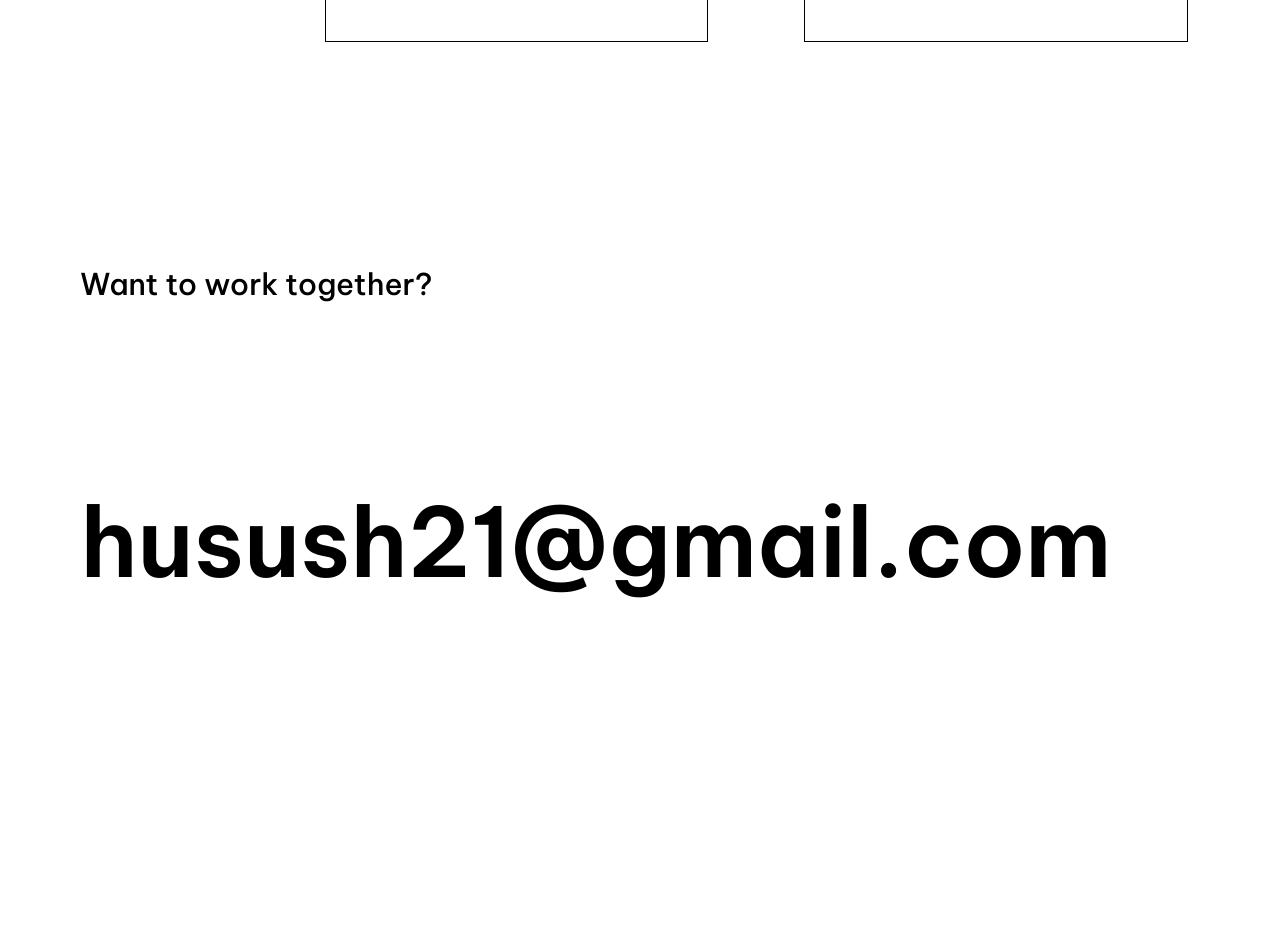
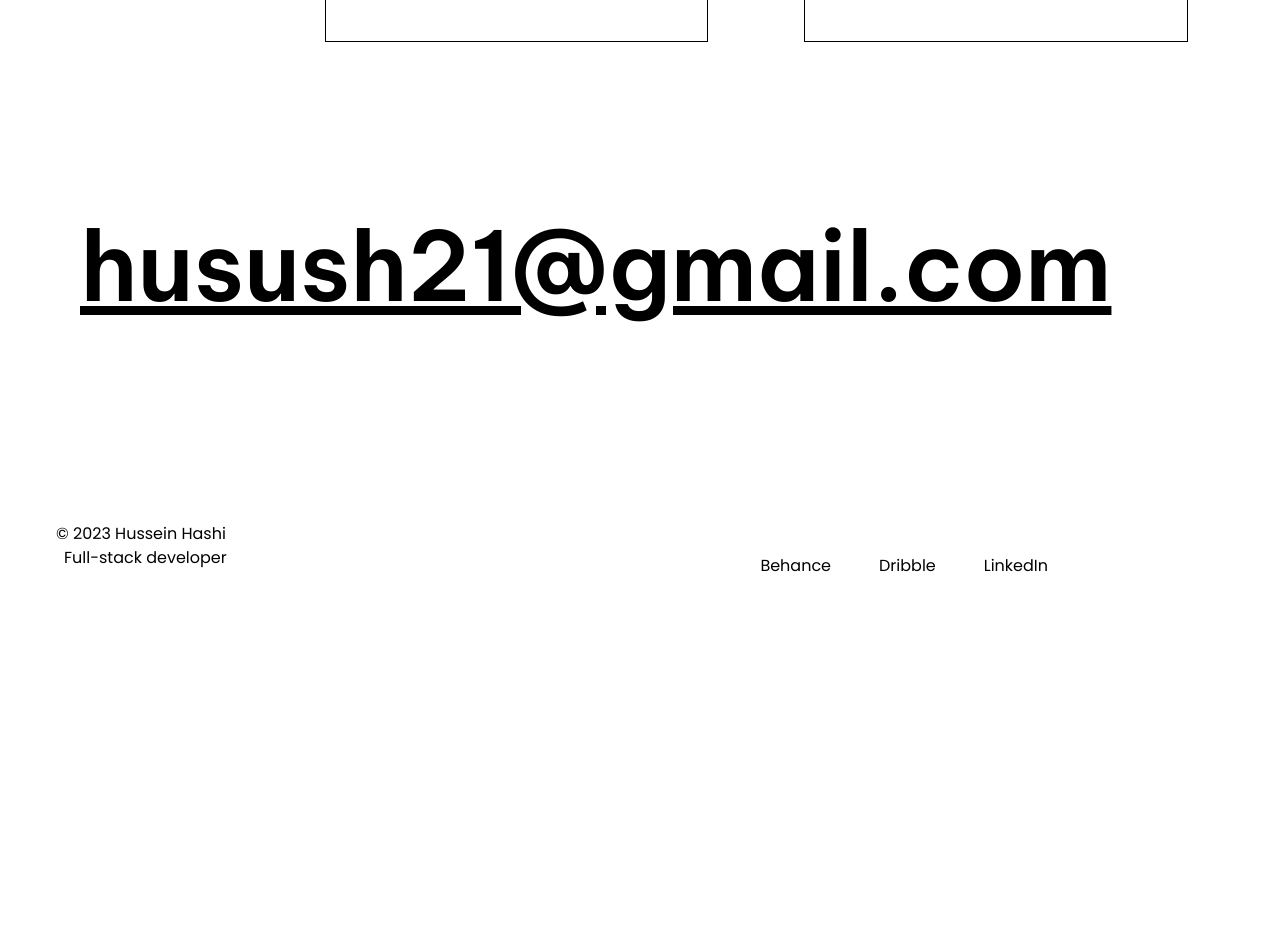
Before and after one commit to husush23/React-port, a React (Vite) app: page / in a window 1280 px wide. Shown: the part 4540-5468 px from the top of the page. After the commit the page ends 5230 px from the top, so only its background shows below. Built offline with nearby package versions, Linux system fonts and the light colour scheme; a web font is replaced by a local one.

Commit message:
Made generic and reusable component

```diff
--- a/src/components/Gmail.jsx
+++ b/src/components/Gmail.jsx
@@ -2,14 +2,11 @@ import { Link } from "react-router-dom";
 
 function Gmail() {
   return (
-    <section className="mx-10 my-16 space-y-12 font-beVietnamPro md:my-48  md:ml-20">
-      <h3 className="text-xl font-semibold md:text-3xl md:font-medium">
-        Want to work together?
-      </h3>
-      <h2 className="w-[100%] text-wrap text-4xl font-semibold md:py-36 md:text-8xl md:font-semibold">
+    <section className="mx-10 my-16 font-beVietnamPro md:my-12  md:ml-20">
+      <h2 className="w-[100%] text-wrap text-4xl font-semibold md:py-24 md:text-8xl md:font-semibold">
         <Link
           to="mailto:your.email@example.com?subject=Subject%20Here&body=Message%20Here"
-          className="break-all"
+          className="break-all underline"
         >
           husush21@gmail.com
         </Link>
```
